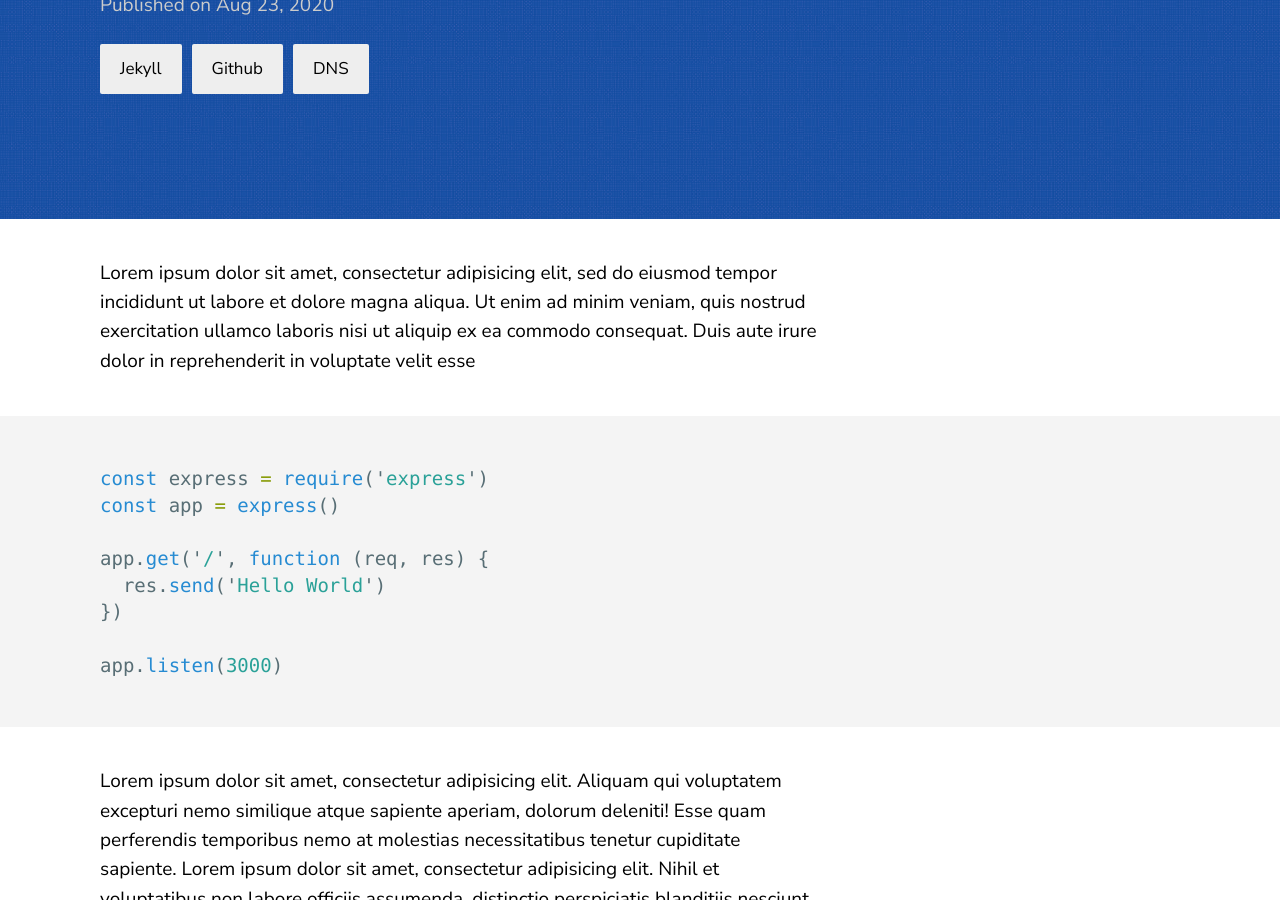
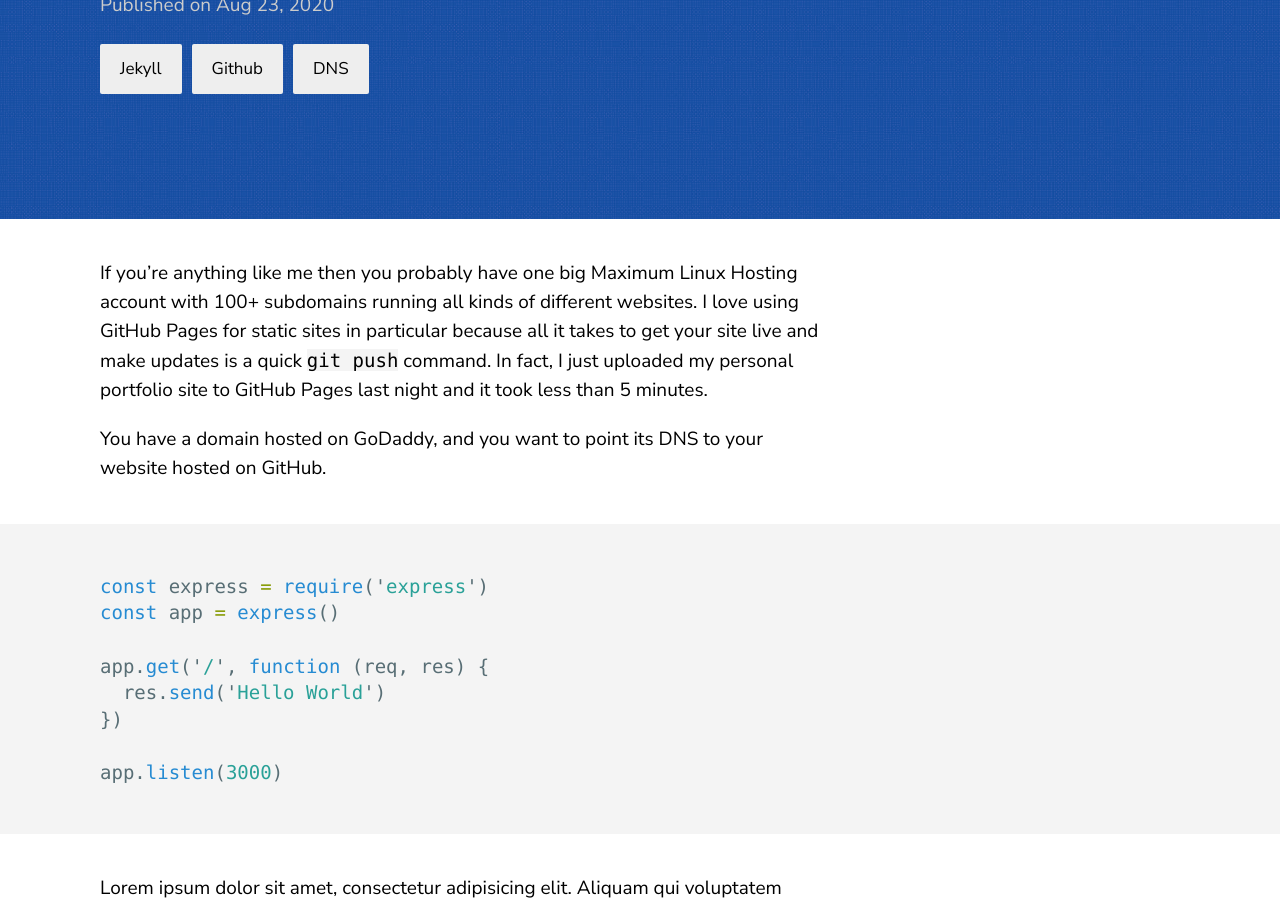
Before and after one commit to 404Kartik/blog.404kartik, a Jekyll site: the page built from _posts/2019-06-30-coding-post.markdown, in a window 1280 px wide and 900 px high, scrolled down 310 px. Built offline with Jekyll 4.4.1, drawn with Linux system fonts in a browser that asks for light colours.

Commit message:
Update 2019-06-30-coding-post.markdown

````diff
--- a/_posts/2019-06-30-coding-post.markdown
+++ b/_posts/2019-06-30-coding-post.markdown
@@ -5,7 +5,10 @@ description: Hosting your sub-domain while retaining your brand
 date:   2020-08-23 21:03:36 +0530
 categories: Jekyll Github DNS
 ---
-Lorem ipsum dolor sit amet, consectetur adipisicing elit, sed do eiusmod tempor incididunt ut labore et dolore magna aliqua. Ut enim ad minim veniam, quis nostrud exercitation ullamco laboris nisi ut aliquip ex ea commodo consequat. Duis aute irure dolor in reprehenderit in voluptate velit esse
+If you’re anything like me then you probably have one big Maximum Linux Hosting account with 100+ subdomains running all kinds of different websites.
+I love using GitHub Pages for static sites in particular because all it takes to get your site live and make updates is a quick ``git push`` command. In fact, I just uploaded my personal portfolio site to GitHub Pages last night and it took less than 5 minutes.
+
+You have a domain hosted on GoDaddy, and you want to point its DNS to your website hosted on GitHub.
 
 ```javascript
 const express = require('express')
````
